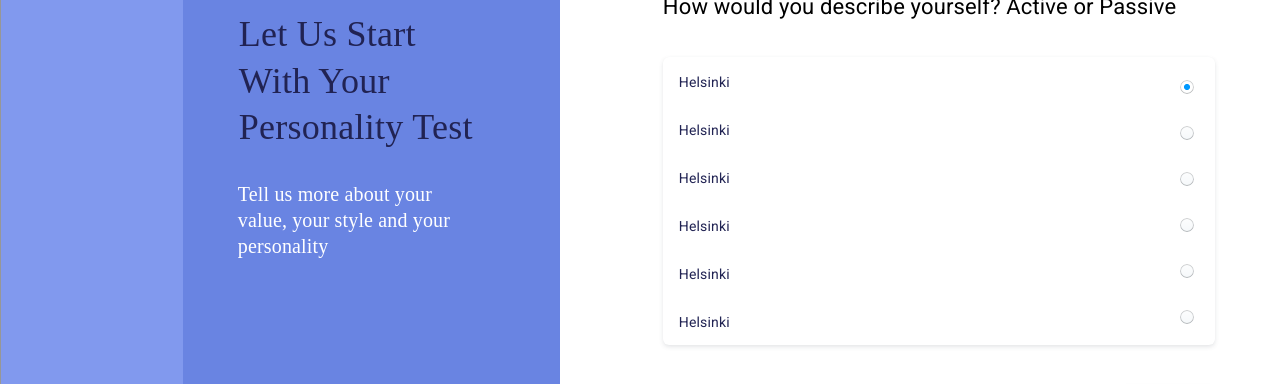
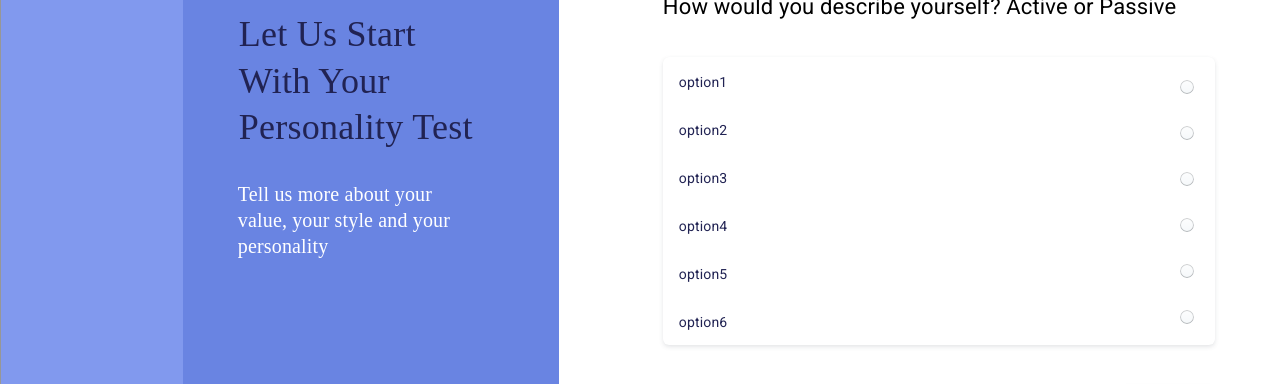
Before and after one commit to BoscoTin/COMP4021-Frontend, a Next.js app: page /questionaire in a window 1280 px wide. Shown: the part 329-713 px from the top of the page. Built offline with nearby package versions, Linux system fonts and the light colour scheme.

Commit message:
update code to array

```diff
--- a/pages/questionaire.js
+++ b/pages/questionaire.js
@@ -21,26 +21,22 @@ import FormControlLabel from "@material-ui/core/FormControlLabel";
   use vscode with extension intellisense would greatly help
 */
 const useStyles = makeStyles((theme) => ({
-    root:{
-
-    },
-  Background:{
+    Root:{
         backgroundColor: "#8199EE",
         border: "1px solid #979797",
         position: "relative",
         width: "1600px",
         height: "1024px"
     },
-
     rightLayer:{
       position: "absolute",
       left: "11.38%",
       right: "11.44%",
       top: "15.14%",
       bottom: "15.14%",
+      width:"77.2%",
       background: theme.palette.text.secondary,
       borderRadius:"12px",
-      width:"1235px"
     }, rightLayerContent1:{
         position: "absolute",
         width: "587px",
@@ -87,11 +83,11 @@ const useStyles = makeStyles((theme) => ({
     },
 
     leftLayer:{
-    position: "absolute",
-    width: "377px",
-    height: "714px",
+      width: "30.5%",
+      height: "100%",
       borderRadius:"12px 0px 0px 12px",
-    background: "#6984E2"
+      background: "#6984E2",
+      position: "absolute"
     }, leftLayerContext1:{
     position: "absolute",
     width:"256px",
@@ -149,7 +145,7 @@ const useStyles = makeStyles((theme) => ({
 function BackGround(props){
   const {classes} = props;
   return (
-      <Grid container className={classes.Background}>
+      <Grid container className={classes.Root}>
         <RightLayer classes = {classes} />
       </Grid>
   );
@@ -250,9 +246,27 @@ function StyledRadio(props) {
     );
 }
 
+
 function CheckBox(props){
   const {classes} = props;
   const [value, setValue] = React.useState("female");
+  const buttonNames = [
+      {id:1,content:"option1"},
+      {id:2,content:"option2"},
+      {id:3,content:"option3"},
+      {id:4,content:"option4"},
+      {id:5,content:"option5"},
+      {id:6,content:"option6"},
+  ];
+
+  const button=[
+      {id:"option1",value:"option1"},
+      {id:"option2",value:"option2"},
+      {id:"option3",value:"option3"},
+      {id:"option4",value:"option4"},
+      {id:"option5",value:"option5"},
+      {id:"option6",value:"option6"},
+  ]
 
   function handleClick(event) {
       if (event.target.value === value) {
@@ -279,58 +293,18 @@ function CheckBox(props){
   return(
       <Grid container className={classes.rightLayerButtonBoxContainer} >
           <Box className={classes.rightLayerButtonTitleContainer} display={"flex"} flexDirection={"column"}>
-              <RightLayerButtonTitleBox>
-                  Helsinki
-              </RightLayerButtonTitleBox>
-
-              <RightLayerButtonTitleBox>
-                  Helsinki
-              </RightLayerButtonTitleBox>
-
-              <RightLayerButtonTitleBox>
-                  Helsinki
-              </RightLayerButtonTitleBox>
-
-              <RightLayerButtonTitleBox>
-                  Helsinki
-              </RightLayerButtonTitleBox>
-
-              <RightLayerButtonTitleBox>
-                  Helsinki
-              </RightLayerButtonTitleBox>
-
-              <RightLayerButtonTitleBox>
-                  Helsinki
-              </RightLayerButtonTitleBox>
+              {buttonNames.map((e) => <RightLayerButtonTitleBox key={e.id} children={e.content} />) }
           </Box>
           <FormControl component="fieldset" className={classes.formControl}>
               <RadioGroup
                   className={classes.group}
                   value={value}>
-                  <FormControlLabel
-                      value="female"
+                  {button.map((e) => <FormControlLabel
+                      id={e.id}
+                      value={e.value}
                       control={<StyledRadio onClick={handleClick} />}
-                  />
-                  <FormControlLabel
-                      value="male"
-                      control={<StyledRadio onClick={handleClick} />}
-                  />
-                  <FormControlLabel
-                      value="other"
-                      control={<StyledRadio onClick={handleClick} />}
-                  />
-                  <FormControlLabel
-                      value="1"
-                      control={<StyledRadio onClick={handleClick} />}
-                  />
-                  <FormControlLabel
-                      value="2"
-                      control={<StyledRadio onClick={handleClick} />}
-                  />
-                  <FormControlLabel
-                      value="3"
-                      control={<StyledRadio onClick={handleClick} />}
-                  />
+                  />)}
+
               </RadioGroup>
           </FormControl>
       </Grid>
```
Lines whose indentation alone changed are shown as unchanged.
